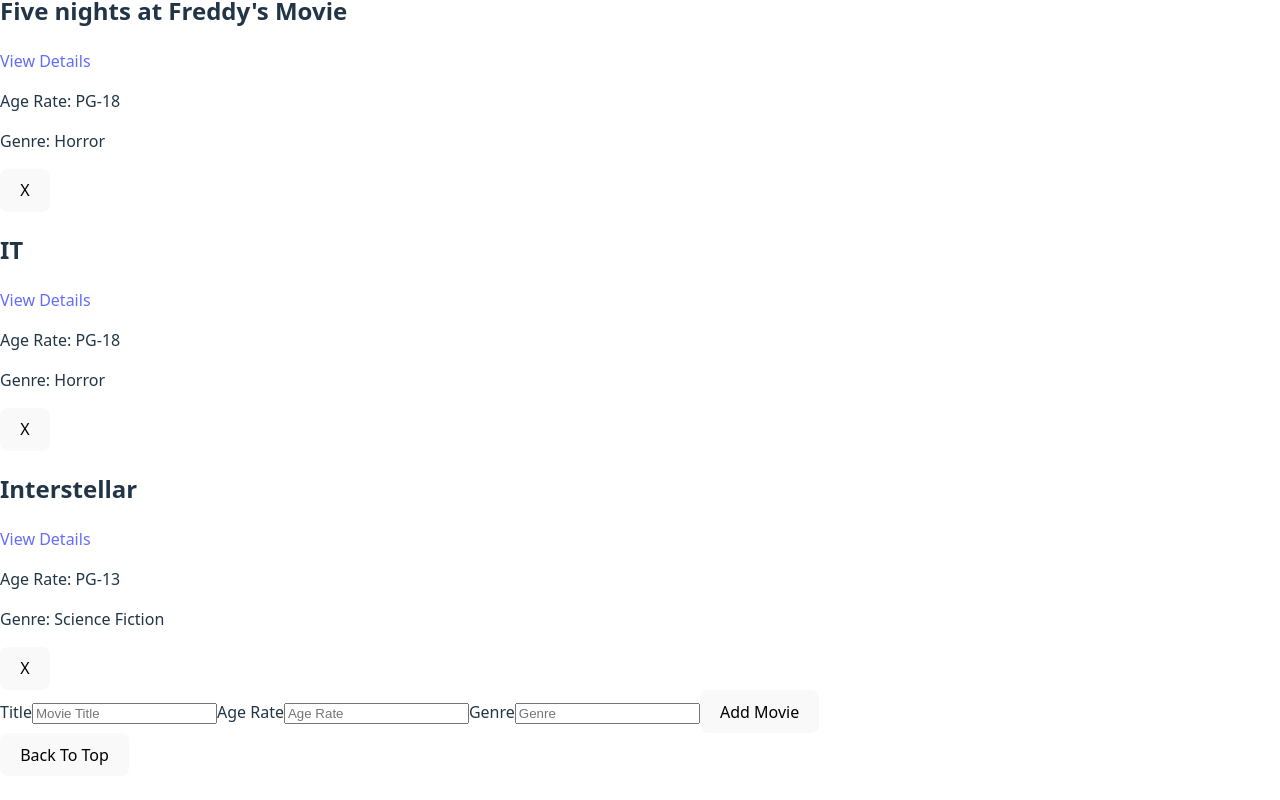
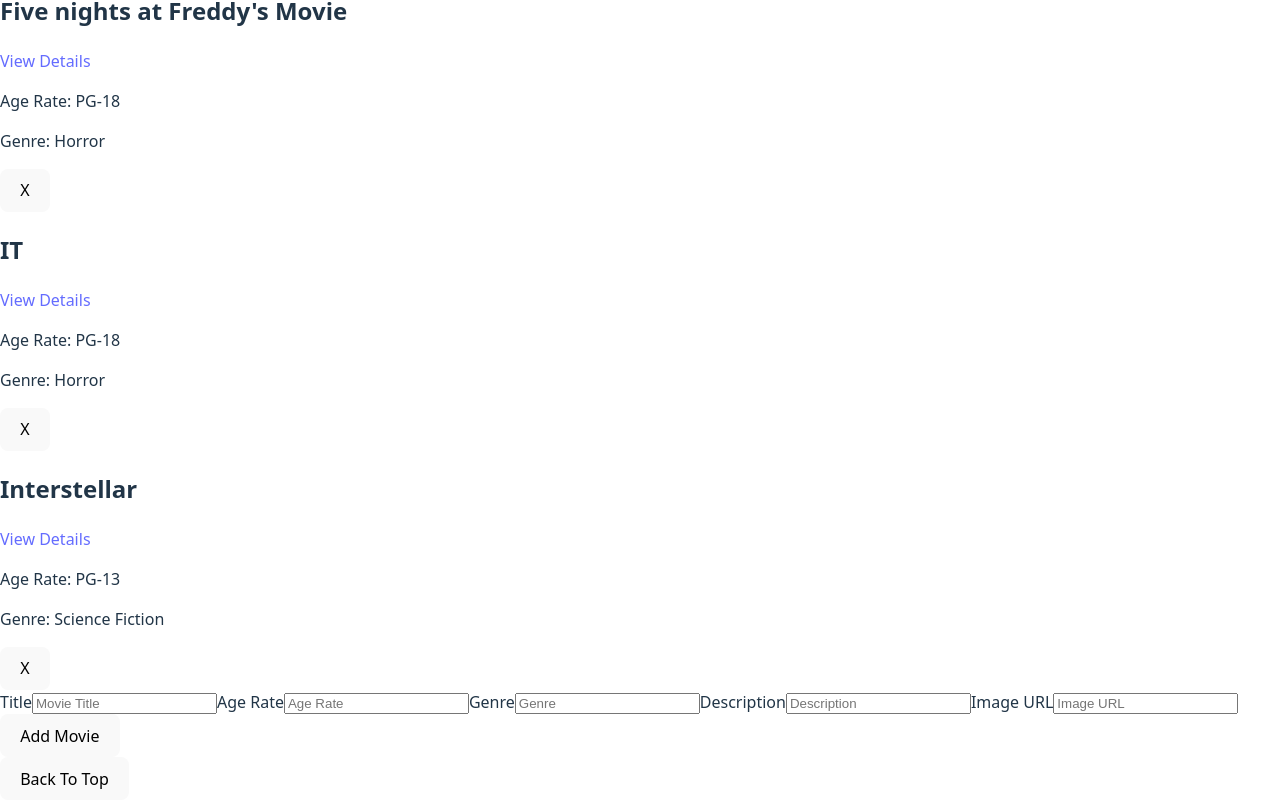
Before and after one commit to erik-per-lidstrom/Movie-night-planer, a React (Vite) app: page / in a window 1280 px wide. Shown: the part 917-1717 px from the top of the page. Before the commit the page ends 1693 px from the top, so only its background shows below. Built offline with nearby package versions, Linux system fonts and the light colour scheme.

Commit message:
added descriptions to movies

```diff
--- a/src/components/movieInput.component.tsx
+++ b/src/components/movieInput.component.tsx
@@ -11,6 +11,8 @@
     ageRate: "",
     title: "",
     genre: "",
+    description: "",
+    imgUrl: "",
   });
 
   const handleChange = (event: ChangeEvent<HTMLInputElement>) => {
@@ -41,6 +43,8 @@
       ageRate: "",
       title: "",
       genre: "",
+      description: "",
+      imgUrl: "",
     });
   };
   return (
@@ -70,6 +74,22 @@
           onChange={handleChange}
           placeholder="Genre"
         />
+        <label htmlFor="description">Description</label>
+        <input
+          type="text"
+          name="description"
+          value={movie.description}
+          onChange={handleChange}
+          placeholder="Description"
+        />
+        <label htmlFor="imgUrl">Image URL</label>
+        <input
+          type="text"
+          name="imgUrl"
+          value={movie.imgUrl}
+          onChange={handleChange}
+          placeholder="Image URL"
+        />
         <button type="submit">Add Movie</button>
       </form>
     </div>
--- a/src/context/movie.reducer.ts
+++ b/src/context/movie.reducer.ts
@@ -8,6 +8,8 @@
         title: action.payload.title,
         ageRate: action.payload.ageRate,
         genre: action.payload.genre,
+        description: action.payload.description,
+        imgUrl: action.payload.imgUrl,
       };
       return [...state, newMovie];
     }
--- a/src/data/movies.ts
+++ b/src/data/movies.ts
@@ -6,6 +6,7 @@
     ageRate: "PG-13",
     title: "Inception",
     genre: "Science Fiction",
+    description: "A mind-bending thriller about dream invasion.",
   },
 
   {
@@ -13,18 +14,21 @@
     title: "Non Stop",
     ageRate: "PG-13",
     genre: "Crime",
+    description: "An action-packed thriller set on a transatlantic flight.",
   },
   {
     id: "3",
     title: "Pulp Fiction",
     ageRate: "PG-18",
     genre: "Crime",
+    description: "A dark comedy crime film with intertwining stories.",
   },
   {
     id: "4",
     title: "Five nights at Freddy's Movie",
     ageRate: "PG-18",
     genre: "Horror",
+    description: "A horror film based on the popular video game series.",
   },
 
   {
@@ -32,6 +36,8 @@
     title: "IT",
     ageRate: "PG-18",
     genre: "Horror",
+    description:
+      "A horror film about a shape-shifting clown terrorizing a town.",
   },
 
   {
@@ -39,5 +45,6 @@
     title: "Interstellar",
     ageRate: "PG-13",
     genre: "Science Fiction",
+    description: "A sci-fi epic about space exploration and time dilation.",
   },
 ];
--- a/src/pages/movie.page.tsx
+++ b/src/pages/movie.page.tsx
@@ -16,9 +16,11 @@
       <h1>Movie Details Page </h1>
       {movie ? (
         <div>
+          {movie.imgUrl && <img src={movie.imgUrl} alt={movie.title} />}
           <h2>{movie.title}</h2>
           <p>Age Rate: {movie.ageRate}</p>
           <p>Genre: {movie.genre}</p>
+          <p>Description: {movie.description}</p>
         </div>
       ) : (
         <p>Movie not found</p>
--- a/src/types.ts
+++ b/src/types.ts
@@ -5,6 +5,8 @@
   ageRate: string;
   title: string;
   genre: string;
+  description: string;
+  imgUrl?: string;
 };
 
 export type movieDraft = Omit<Movie, "id">;
```
